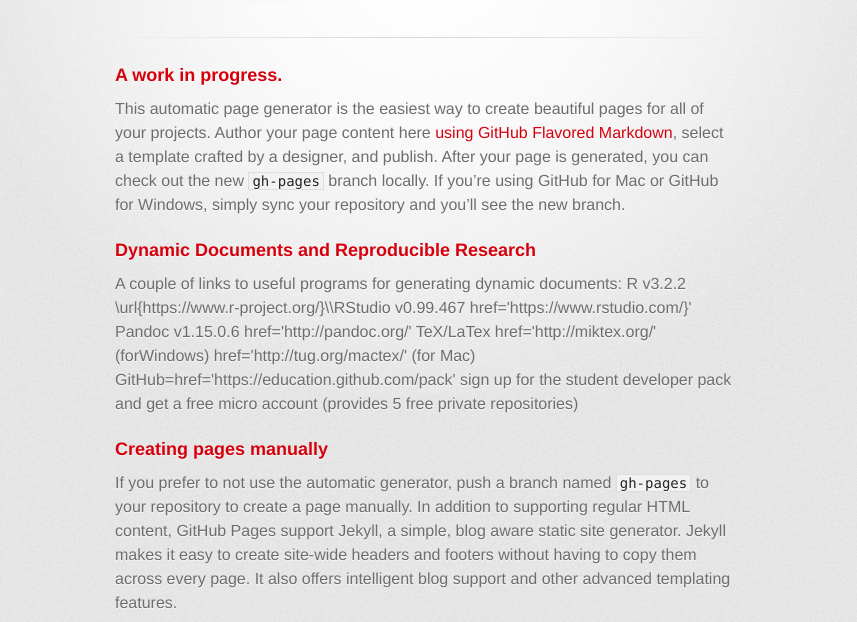
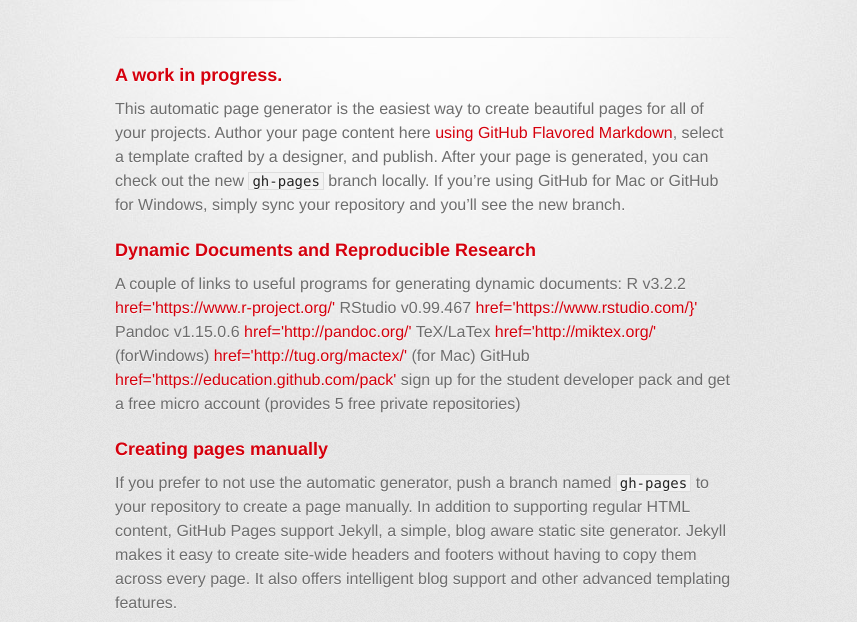
Before and after one commit to ben-williams/ben-williams.github.io, a plain HTML site: page index.html in a window 1280 px wide. Shown: the part 178-800 px from the top of the page, without its empty margins (215-1072 px from the left). Drawn offline with Linux system fonts and the light colour scheme; a web font is replaced by a local one.

Commit message:
Update index.html

```diff
--- a/index.html
+++ b/index.html
@@ -38,12 +38,12 @@
 <a id="designer-templates" class="anchor" href="#designer-templates" aria-hidden="true"><span class="octicon octicon-link"></span></a>Dynamic Documents and Reproducible Research</h3>
 
 <p>A couple of links to useful programs for generating dynamic documents:
-R v3.2.2 \url{https://www.r-project.org/}\\RStudio v0.99.467
-href='https://www.rstudio.com/}'
-Pandoc v1.15.0.6 href='http://pandoc.org/'
-TeX/LaTex href='http://miktex.org/' (forWindows)
-  href='http://tug.org/mactex/' (for Mac)
-GitHub=href='https://education.github.com/pack' sign up for the student
+R v3.2.2 <a> href='https://www.r-project.org/'</a>
+  RStudio v0.99.467 <a> href='https://www.rstudio.com/}'</a>
+Pandoc v1.15.0.6 <a>href='http://pandoc.org/'</a>
+TeX/LaTex <a>href='http://miktex.org/'</a> (forWindows)
+  <a>href='http://tug.org/mactex/'</a> (for Mac)
+GitHub <a>href='https://education.github.com/pack'</a> sign up for the student
 developer pack and get a free micro account (provides 5 free private
 repositories)</p>
 
```
